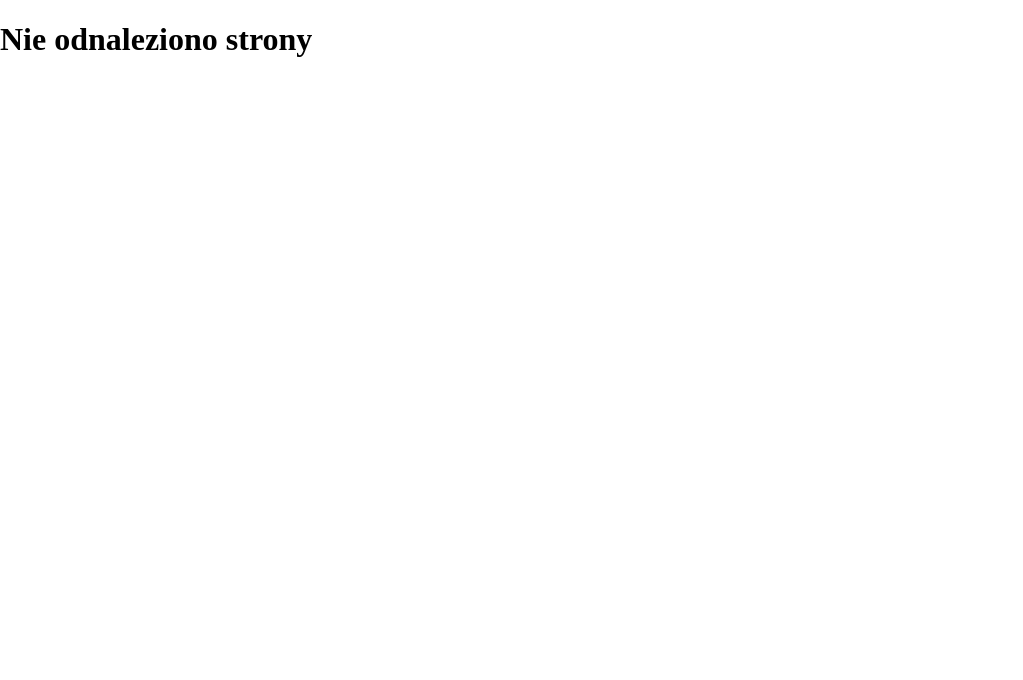
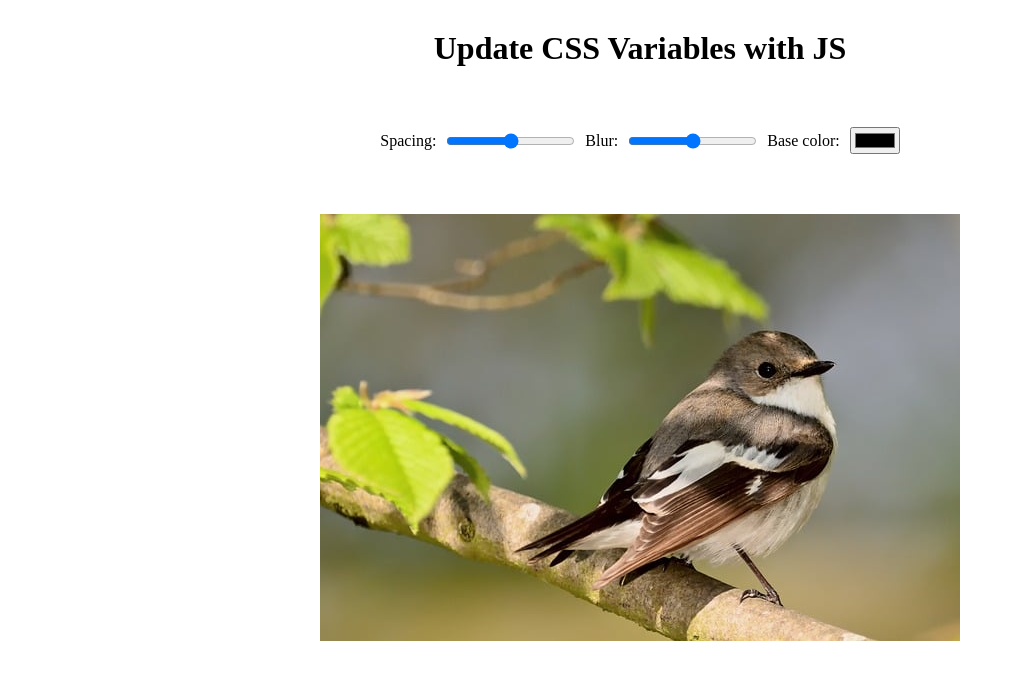
Before and after one commit to Aknowi/thirty-JS-Challenges, a React (Vite) app: page /thirty-JS-Challenges/css-variables-and-js in a window 1280 px wide. Shown: the top 680 px of the page, without its empty margins (0-1023 px from the left). Built offline with nearby package versions, Linux system fonts and the light colour scheme; a web font is replaced by a local one.

Commit message:
Made structure to exercise, created path and navelink to exercise

```diff
--- a/src/App.jsx
+++ b/src/App.jsx
@@ -4,6 +4,7 @@ import { NotFound } from "./App/NotFound";
 import { DrumKit } from "./App/DrumKit";
 import { Dashboard } from "./App/Dashboard";
 import { Clock } from "./App/Clock";
+import { CSSVariablesAndJS } from "./App/CSSVariablesAndJS";
 function App() {
   return (
     <BrowserRouter>
@@ -15,6 +16,10 @@ function App() {
         />
         <Route path="thirty-JS-Challenges/drum-kit/*" element={<DrumKit />} />
         <Route path="thirty-JS-Challenges/clock/*" element={<Clock />} />
+        <Route
+          path="thirty-JS-Challenges/css-variables-and-js/*"
+          element={<CSSVariablesAndJS />}
+        />
         <Route path="thirty-JS-Challenges/*" element={<NotFound />} />
       </Routes>
     </BrowserRouter>
--- /dev/null
+++ b/src/App/CSSVariablesAndJS/index.jsx
@@ -0,0 +1,22 @@
+"use strict";
+import "./style.css";
+import bird from "./bird.jpg";
+
+export function CSSVariablesAndJS() {
+  return (
+    <div className="variables-page">
+      <h1>Update CSS Variables with JS</h1>
+      <div className="input-box">
+        <label id="spacing">Spacing: </label>
+        <input type="range" id="spacing" name="spacing"></input>
+
+        <label id="blur">Blur: </label>
+        <input type="range" id="blur" name="blur"></input>
+
+        <label id="base-color">Base color: </label>
+        <input type="color" id="base-color" name="base-color"></input>
+      </div>
+      <img className="bird-img" src={bird} alt="small-bird" />
+    </div>
+  );
+}
--- /dev/null
+++ b/src/App/CSSVariablesAndJS/style.css
@@ -0,0 +1,16 @@
+.variables-page * {
+  text-align: center;
+  margin: 30px 0;
+}
+
+.input-box {
+  display: flex;
+  justify-content: center;
+  align-items: center;
+  gap: 10px;
+}
+
+.bird-img {
+  display: block;
+  margin: 0 auto;
+}
--- a/src/App/Dashboard/index.jsx
+++ b/src/App/Dashboard/index.jsx
@@ -12,6 +12,9 @@ export function Dashboard() {
         <NavLink to="clock/" className="challenges-link">
           Challenge 2: Clock
         </NavLink>
+        <NavLink to="css-variables-and-js/" className="challenges-link">
+          Challenge 3: Playing with CSS Variables and JS &#40;In progress&#41;
+        </NavLink>
       </div>
     </div>
   );
```
Also changed, not shown: src/App/CSSVariablesAndJS/bird.jpg (added).
